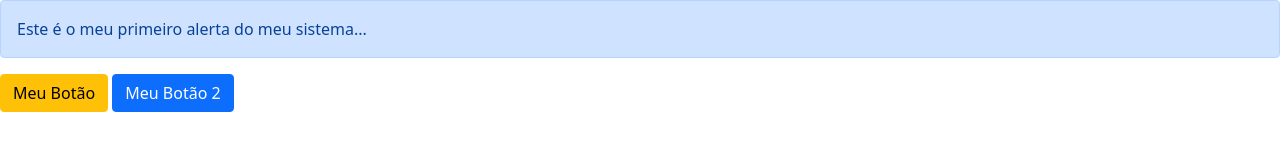
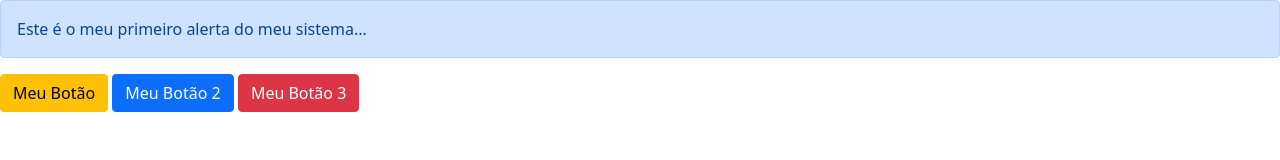
Before and after one commit to brunope84/brunope_19a, a plain HTML site: page index.html in a window 1280 px wide. Drawn offline with Linux system fonts and the light colour scheme.

Commit message:
commit teste jenkins

```diff
--- a/index.html
+++ b/index.html
@@ -13,6 +13,7 @@
     </div>
     <button type="button" class="btn btn-warning">Meu Botão</button>
     <button type="button" class="btn btn-primary">Meu Botão 2</button>
+    <button type="button" class="btn btn-danger">Meu Botão 3</button>
 
     <script src="jquery-3.6.0.min.js"></script>
     <script src="bootstrap.bundle.min.js"></script>
```
